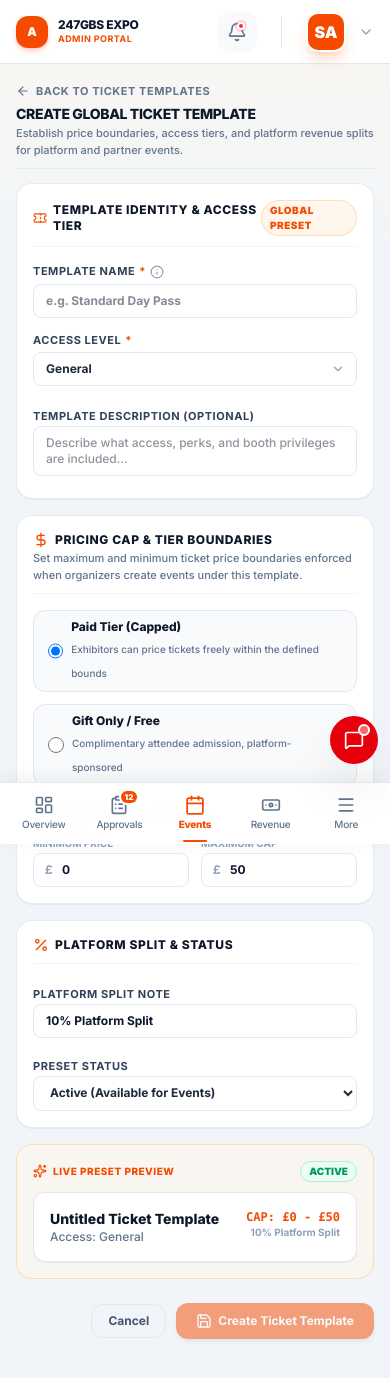
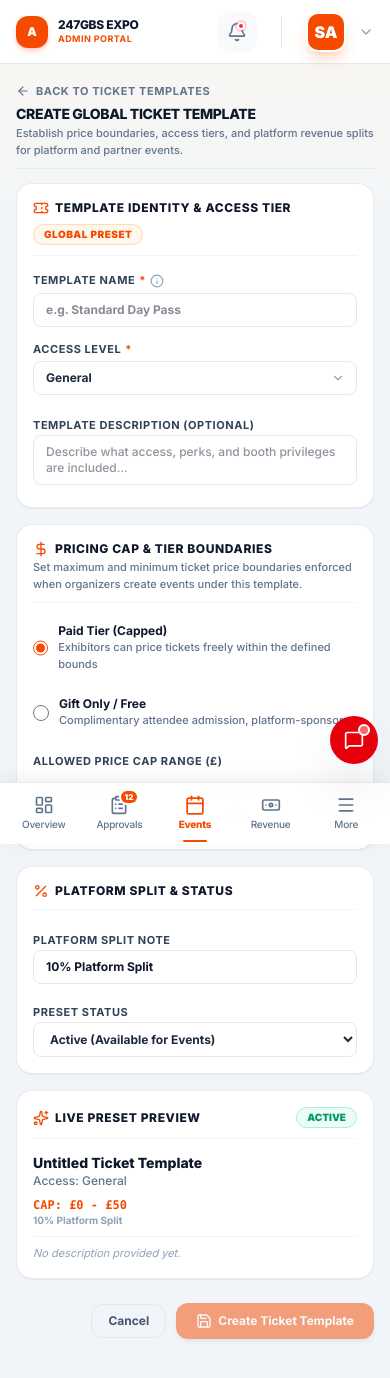
Before and after one commit to Synergyfy/247GBS-Expo, a Next.js app: page /dashboard/admin/events/templates/create in a window 390 px wide. Shown: the top 1378 px of the page. Built offline with nearby package versions, Linux system fonts and the light colour scheme.

Commit message:
style(admin): fix create ticket template UI, eliminate nested backgrounds and fix mobile badge wrapping

```diff
--- a/src/app/dashboard/admin/events/templates/create/page.tsx
+++ b/src/app/dashboard/admin/events/templates/create/page.tsx
@@ -152,11 +152,12 @@ export default function CreateTicketTemplatePage() {
         <form onSubmit={handleSubmit} className="space-y-4">
           {/* Card 1: Template Identity & Access Tier */}
           <div className="bg-white rounded-2xl border border-slate-200/80 shadow-2xs p-4 sm:p-5 space-y-4">
-            <div className="flex items-center justify-between border-b border-slate-100 pb-2.5">
+            <div className="flex flex-col sm:flex-row sm:items-center justify-between gap-2 border-b border-slate-100 pb-2.5">
               <h2 className="text-xs sm:text-sm font-extrabold text-slate-900 uppercase tracking-wider flex items-center gap-1.5">
-                <Ticket className="w-4 h-4 text-orange-600" /> Template Identity & Access Tier
+                <Ticket className="w-4 h-4 text-orange-600 shrink-0" />
+                <span>Template Identity & Access Tier</span>
               </h2>
-              <span className="text-[10px] font-black uppercase tracking-wider bg-orange-50 text-orange-600 border border-orange-200/80 px-2 py-0.5 rounded-full">
+              <span className="self-start sm:self-auto text-[10px] font-black uppercase tracking-wider bg-orange-50 text-orange-600 border border-orange-200/80 px-2.5 py-0.5 rounded-full whitespace-nowrap shrink-0">
                 Global Preset
               </span>
             </div>
@@ -220,7 +221,8 @@ export default function CreateTicketTemplatePage() {
           <div className="bg-white rounded-2xl border border-slate-200/80 shadow-2xs p-4 sm:p-5 space-y-4">
             <div className="border-b border-slate-100 pb-2.5">
               <h2 className="text-xs sm:text-sm font-extrabold text-slate-900 uppercase tracking-wider flex items-center gap-1.5">
-                <DollarSign className="w-4 h-4 text-orange-600" /> Pricing Cap & Tier Boundaries
+                <DollarSign className="w-4 h-4 text-orange-600 shrink-0" />
+                <span>Pricing Cap & Tier Boundaries</span>
               </h2>
               <p className="text-[11px] text-slate-500 font-medium mt-0.5">
                 Set maximum and minimum ticket price boundaries enforced when organizers create events under this template.
@@ -228,34 +230,34 @@ export default function CreateTicketTemplatePage() {
             </div>
 
             <div className="space-y-3">
-              <div className="flex flex-col sm:flex-row sm:items-center gap-3">
-                <label className="flex items-center gap-2 cursor-pointer bg-slate-50 border border-slate-200 rounded-xl px-3.5 py-2 hover:bg-orange-50/50 hover:border-orange-200 transition-colors flex-1">
+              <div className="flex flex-wrap items-center gap-6 py-1">
+                <label className="inline-flex items-center gap-2.5 cursor-pointer select-none">
                   <input
                     type="radio"
                     name="priceType"
                     checked={!isGiftOnly}
                     onChange={() => setIsGiftOnly(false)}
-                    className="w-4 h-4 text-orange-600 focus:ring-orange-500"
+                    className="w-4 h-4 text-orange-600 focus:ring-orange-500 accent-orange-600 cursor-pointer"
                   />
-                  <div>
-                    <span className="text-xs font-extrabold text-slate-900 block">Paid Tier (Capped)</span>
-                    <span className="text-[10px] text-slate-500 font-medium">
+                  <div className="flex flex-col">
+                    <span className="text-xs font-bold text-slate-900">Paid Tier (Capped)</span>
+                    <span className="text-[11px] text-slate-500 font-medium">
                       Exhibitors can price tickets freely within the defined bounds
                     </span>
                   </div>
                 </label>
 
-                <label className="flex items-center gap-2 cursor-pointer bg-slate-50 border border-slate-200 rounded-xl px-3.5 py-2 hover:bg-orange-50/50 hover:border-orange-200 transition-colors flex-1">
+                <label className="inline-flex items-center gap-2.5 cursor-pointer select-none">
                   <input
                     type="radio"
                     name="priceType"
                     checked={isGiftOnly}
                     onChange={() => setIsGiftOnly(true)}
-                    className="w-4 h-4 text-orange-600 focus:ring-orange-500"
+                    className="w-4 h-4 text-orange-600 focus:ring-orange-500 accent-orange-600 cursor-pointer"
                   />
-                  <div>
-                    <span className="text-xs font-extrabold text-slate-900 block">Gift Only / Free</span>
-                    <span className="text-[10px] text-slate-500 font-medium">
+                  <div className="flex flex-col">
+                    <span className="text-xs font-bold text-slate-900">Gift Only / Free</span>
+                    <span className="text-[11px] text-slate-500 font-medium">
                       Complimentary attendee admission, platform-sponsored
                     </span>
                   </div>
@@ -302,8 +304,8 @@ export default function CreateTicketTemplatePage() {
                   </div>
                 </div>
               ) : (
-                <div className="p-3 bg-blue-50 border border-blue-200 rounded-xl flex items-center gap-2.5 text-xs text-blue-900">
-                  <Info className="w-4 h-4 text-blue-600 shrink-0" />
+                <div className="pt-1 flex items-center gap-2 text-xs font-medium text-slate-600">
+                  <Info className="w-4 h-4 text-orange-600 shrink-0" />
                   <span>
                     This ticket template will be designated as complimentary/gift-only. Attendees will not be charged admission.
                   </span>
@@ -316,7 +318,8 @@ export default function CreateTicketTemplatePage() {
           <div className="bg-white rounded-2xl border border-slate-200/80 shadow-2xs p-4 sm:p-5 space-y-4">
             <div className="border-b border-slate-100 pb-2.5">
               <h2 className="text-xs sm:text-sm font-extrabold text-slate-900 uppercase tracking-wider flex items-center gap-1.5">
-                <Percent className="w-4 h-4 text-orange-600" /> Platform Split & Status
+                <Percent className="w-4 h-4 text-orange-600 shrink-0" />
+                <span>Platform Split & Status</span>
               </h2>
             </div>
 
@@ -351,34 +354,39 @@ export default function CreateTicketTemplatePage() {
           </div>
 
           {/* Live Template Showcase Preview */}
-          <div className="bg-orange-50/60 border border-orange-200/80 rounded-2xl p-4 sm:p-5 space-y-2.5">
-            <div className="flex items-center justify-between">
-              <span className="text-[10px] font-extrabold uppercase tracking-wider text-orange-600 flex items-center gap-1.5">
-                <Sparkles className="w-3.5 h-3.5" /> Live Preset Preview
+          <div className="bg-white rounded-2xl border border-slate-200/80 shadow-2xs p-4 sm:p-5 space-y-3">
+            <div className="flex items-center justify-between border-b border-slate-100 pb-2.5">
+              <span className="text-xs sm:text-sm font-extrabold uppercase tracking-wider text-slate-900 flex items-center gap-1.5">
+                <Sparkles className="w-4 h-4 text-orange-600 shrink-0" />
+                <span>Live Preset Preview</span>
               </span>
-              <span className="text-[10px] font-black uppercase text-emerald-600 bg-emerald-50 border border-emerald-200 px-2 py-0.5 rounded-full">
+              <span className="text-[10px] font-black uppercase text-emerald-600 bg-emerald-50 border border-emerald-200 px-2.5 py-0.5 rounded-full whitespace-nowrap shrink-0">
                 {status}
               </span>
             </div>
 
-            <div className="bg-white p-4 rounded-xl border border-slate-200 shadow-2xs space-y-2">
-              <div className="flex justify-between items-start gap-2">
+            <div className="space-y-2 pt-0.5">
+              <div className="flex flex-col sm:flex-row sm:items-start justify-between gap-2">
                 <div>
                   <h4 className="font-extrabold text-slate-900 text-sm sm:text-base">
-                    {name || "Untitled Ticket Template"}
+                    {name.trim() || "Untitled Ticket Template"}
                   </h4>
                   <p className="text-xs text-slate-500 font-medium">Access: {access}</p>
                 </div>
-                <div className="text-right">
+                <div className="sm:text-right">
                   <span className="text-xs sm:text-sm font-black text-orange-600 uppercase font-mono block">
                     CAP: {isGiftOnly ? "GIFT ONLY" : `£${minPrice} - £${maxPrice}`}
                   </span>
                   <span className="text-[10px] font-bold text-slate-400 block">{commission}</span>
                 </div>
               </div>
-              {description && (
-                <p className="text-[11px] text-slate-500 border-t border-slate-100 pt-1.5 leading-relaxed">
+              {description.trim() ? (
+                <p className="text-[11px] text-slate-500 border-t border-slate-100 pt-2 leading-relaxed">
                   {description}
+                </p>
+              ) : (
+                <p className="text-[11px] text-slate-400 italic border-t border-slate-100 pt-2">
+                  No description provided yet.
                 </p>
               )}
             </div>
```
